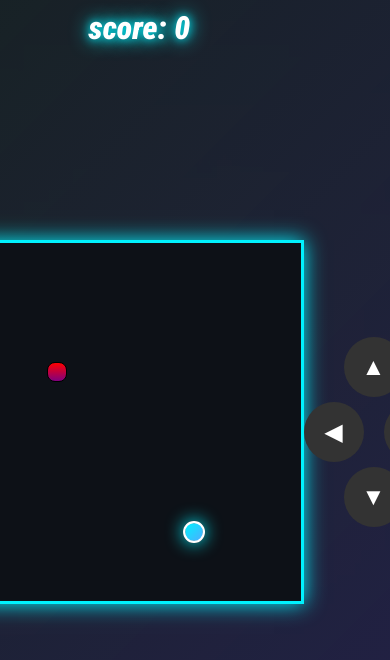
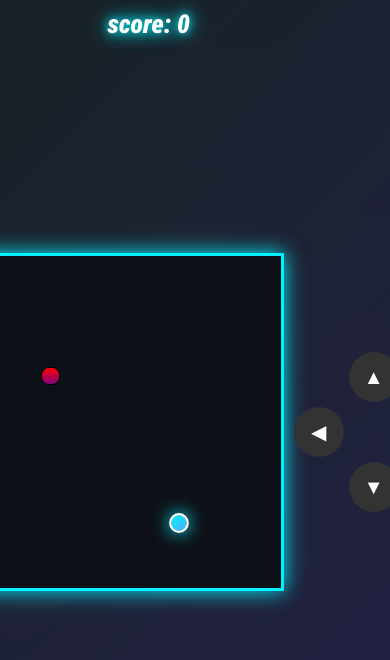
Before and after one commit to as88249571-ux/youtube-playables-snake, a plain HTML site: page index.html in a window 390 px wide. Shown: the top 660 px of the page. Drawn offline with Linux system fonts and the light colour scheme; a web font is replaced by a local one.

Commit message:
Update style.css

```diff
--- a/style.css
+++ b/style.css
@@ -121,9 +121,62 @@ body {
     background-color: #555; /* दबाने पर बटन का रंग बदलेगा */
 }
 
-/* मीडिया क्वेरी: जब स्क्रीन छोटी (मोबाइल) होगी तब बटन्स दिखेंगे */
-@media (max-width: 768px) {
-    .mobile-controls {
-        display: flex;
-    }
+/* --- मोबाइल रिस्पॉन्सिव कोड --- */
+@media screen and (max-width: 768px) {
+
+  /* 1. पूरी स्क्रीन का लेआउट */
+  .body {
+    min-height: 80vh !important;
+    display: flex !important;
+    flex-direction: column !important;
+    align-items: center !important;
+    justify-content: center !important;
+    padding: 10px;
+    box-sizing: border-box;
+  }
+
+  /* 2. गेम बोर्ड को मोबाइल स्क्रीन में फिट करना */
+  #board {
+    width: 85vw !important;
+    height: 85vw !important;
+    max-width: 360px !important;
+    max-height: 360px !important;
+    margin: 10px auto !important;
+  }
+
+  /* 3. स्कोर टेक्स्ट */
+  #score {
+    font-size: 26px !important;
+    text-align: center;
+    margin-bottom: 5px;
+  }
+
+  /* 4. मोबाइल कंट्रोल बटन्स को सेंटर में लाना */
+  .mobile-controls {
+    display: flex !important;
+    flex-direction: column !important;
+    align-items: center !important;
+    justify-content: center !important;
+    margin-top: 20px !important;
+    width: 100% !important;
+    position: relative !important;
+    left: auto !important;
+    right: auto !important;
+    bottom: auto !important;
+  }
+
+  /* Left और Right बटन्स को एक लाइन में रखना */
+  .middle-row {
+    display: flex !important;
+    justify-content: space-between !important;
+    width: 160px !important;
+    margin: 5px 0 !important;
+  }
+
+  /* सभी कंट्रोल बटन्स का मोबाइल साइज */
+  .control-btn {
+    width: 50px !important;
+    height: 50px !important;
+    font-size: 20px !important;
+  }
 }
```
